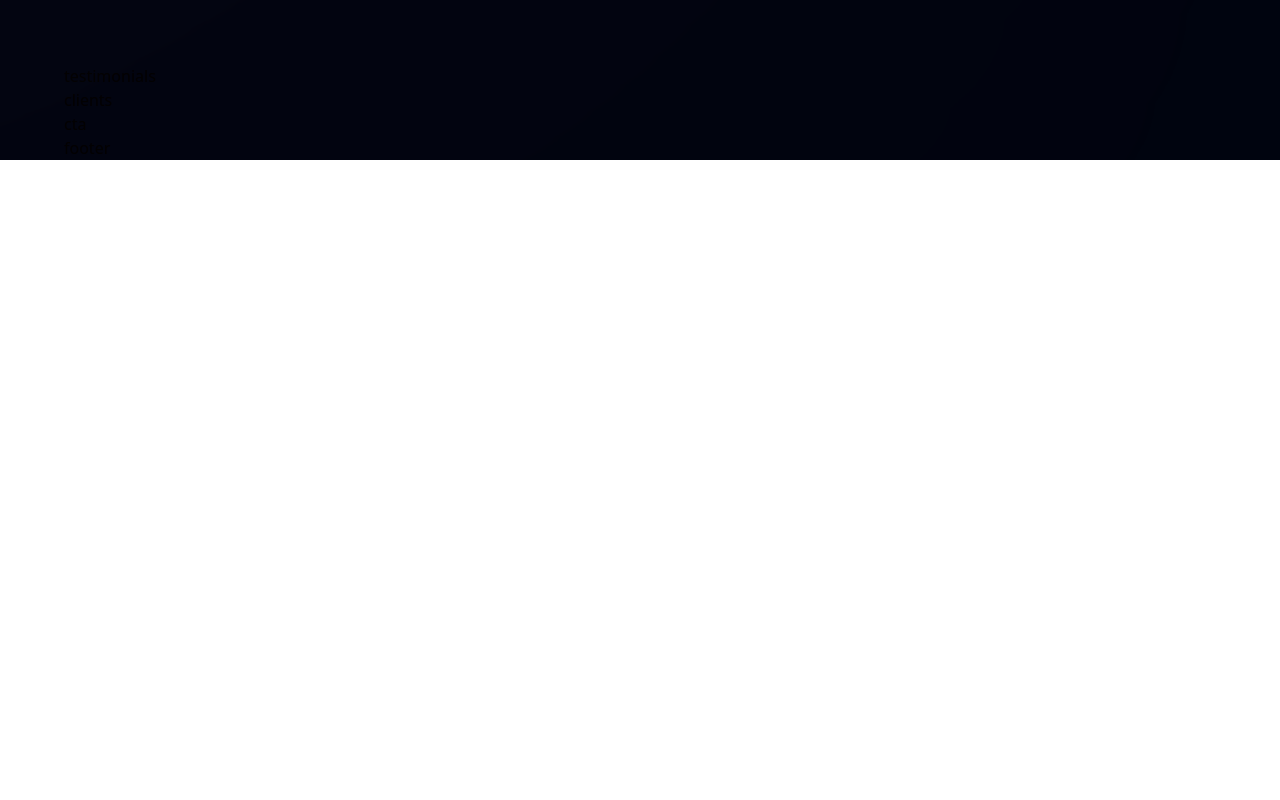
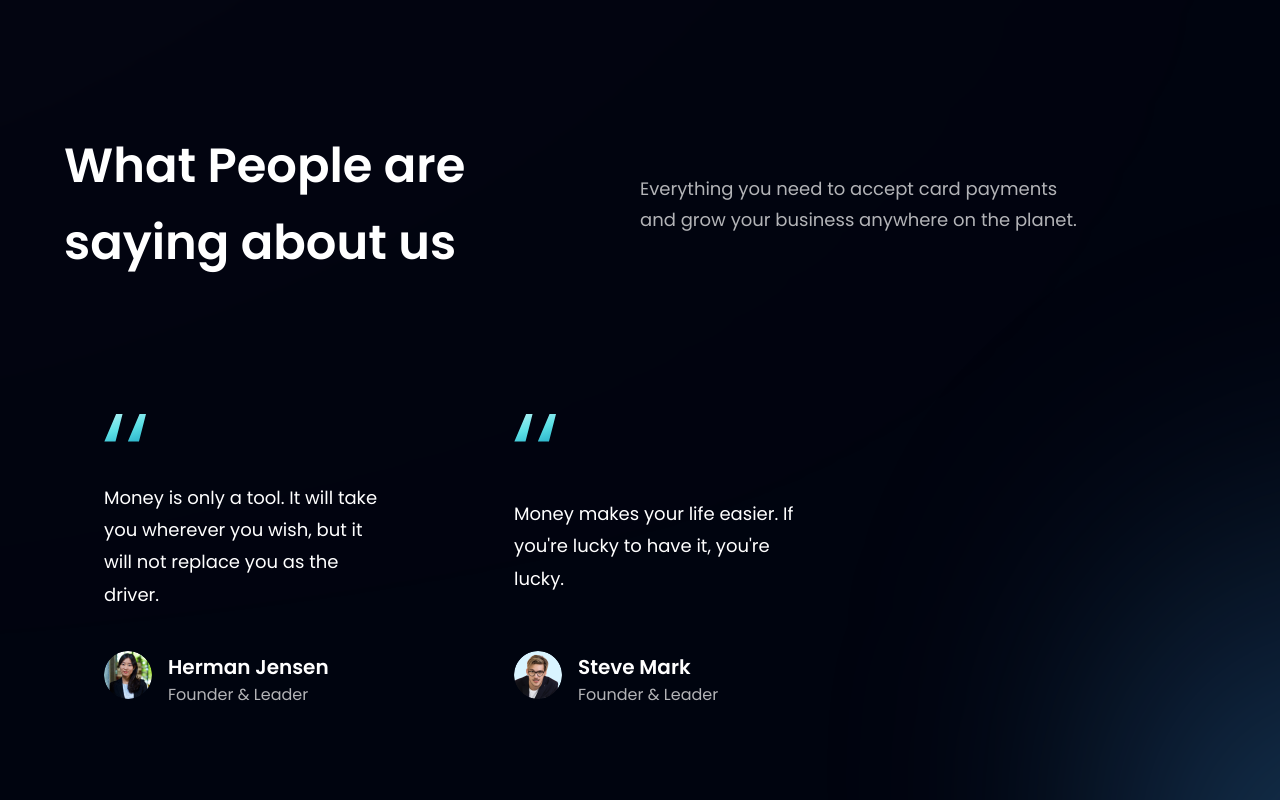
Before and after one commit to pinkjagnie/bank-react-tailwind-app, a React (Create React App) app: page / in a window 1280 px wide. Shown: the part 2740-3540 px from the top of the page. Before the commit the page ends 2900 px from the top, so only its background shows below. Built offline with nearby package versions, Linux system fonts and the light colour scheme.

Commit message:
Added Testimonials component

```diff
--- a/src/components/FeedbackCard.js
+++ b/src/components/FeedbackCard.js
@@ -1,9 +1,20 @@
 import React from "react";
 
-const FeedbackCard = () => {
+import { quotes } from "../assets";
+
+const FeedbackCard = ({ content, name, title, img }) => {
   return(
-    <div>
-      feedback card
+    <div className="flex justify-between flex-col px-10 py-12 rounded-[20px]  max-w-[370px] md:mr-10 sm:mr-5 mr-0 my-5 feedback-card">
+      <img src={quotes} alt="double_quotes" className="w-[42.6px] h-[27.6px] object-contain" />
+      <p className="font-poppins font-normal text-[18px] leading-[32.4px] text-white my-10">{content}</p>
+
+      <div className="flex flex-row">
+        <img src={img} alt={name} className="w-[48px] h-[48px] rounded-full" />
+        <div className="flex flex-col ml-4">
+          <h4 className="font-poppins font-semibold text-[20px] leading-[32px] text-white">{name}</h4>
+          <p className="font-poppins font-normal text-[16px] leading-[24px] text-dimWhite">{title}</p>
+        </div>
+      </div>
     </div>
   )
 };
--- a/src/components/Testimonials.js
+++ b/src/components/Testimonials.js
@@ -1,10 +1,29 @@
 import React from "react";
+
+import FeedbackCard from "./FeedbackCard";
+
+import { feedback } from "../constans/index";
+import styles from "../style";
 
 const Testimonials = () => {
   return(
-    <div>
-      testimonials
+    <section id="clients" className={`${styles.paddingY} ${styles.flexCenter} flex-col relative `}>
+
+    {/* gradient behind testimonial on the right */}
+    <div className="absolute z-[0] w-[60%] h-[60%] -right-[50%] rounded-full blue__gradient bottom-40" />
+
+    <div className="w-full flex justify-between items-center md:flex-row flex-col sm:mb-16 mb-6 relative z-[1]">
+      <h2 className={styles.heading2}>What People are <br className="sm:block hidden" /> saying about us</h2>
+      <div className="w-full md:mt-0 mt-6">
+        <p className={`${styles.paragraph} text-left max-w-[450px]`}>Everything you need to accept card payments and grow your business anywhere on the planet.</p>
+      </div>
     </div>
+
+    <div className="flex flex-wrap sm:justify-start justify-center w-full feedback-container relative z-[1]">
+      {feedback.map((card) => <FeedbackCard key={card.id} {...card} />)}
+    </div>
+
+    </section>
   )
 };
 
```
